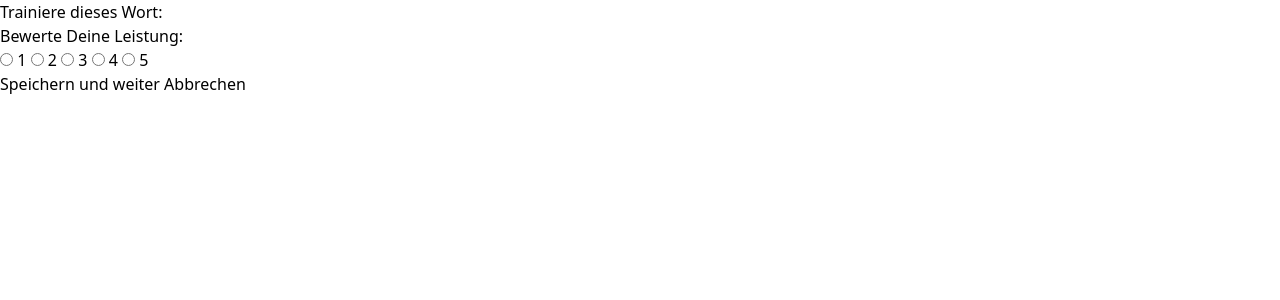
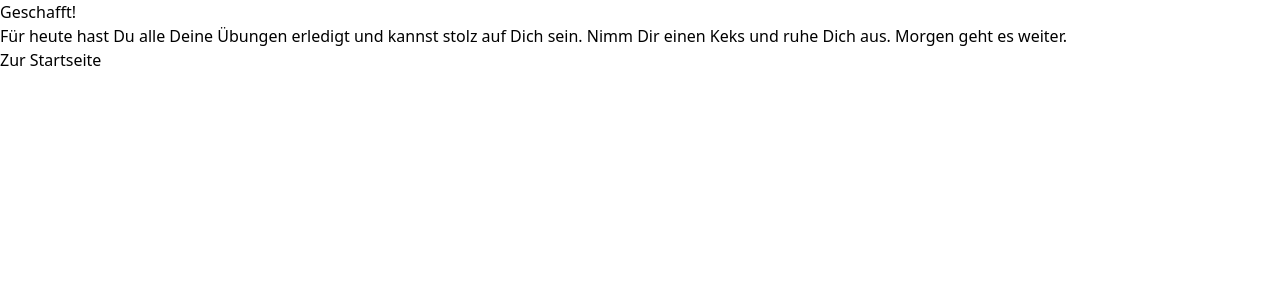
Before and after one commit to weinbusch/spaced-repitition, a Flask app: template juliano/templates/train.html in a window 1280 px wide. Shown: the top 300 px of the page. Run offline with Flask 2, Linux system fonts and the light colour scheme; the template is opened without the code that fills it: values that come from a table or form of the project are taken from there, others are empty; style sheets or scripts are compiled from the project's sources; some libraries are stand-ins or nearby versions.

Commit message:
adapt ui for sm-2 algorithm

```diff
--- a/juliano/forms.py
+++ b/juliano/forms.py
@@ -23,4 +23,4 @@
 
 class TrainForm(Form):
 
-    grade = RadioField(choices=range(1, 6))
+    grade = RadioField(choices=range(6), coerce=int)
--- a/juliano/routes.py
+++ b/juliano/routes.py
@@ -27,7 +27,7 @@
 def train():
     item = get_next_word(db_session, current_user)
     form = TrainForm(request.form)
-    if request.method == "POST" and form.validate():
+    if item and request.method == "POST" and form.validate():
         update_word(item, **form.data)
         db_session.commit()
         return redirect(url_for("train"))
--- a/juliano/templates/base.html
+++ b/juliano/templates/base.html
@@ -24,7 +24,7 @@
 <body class="h-screen antialiased text-gray-800 bg-gray-100">
 {% block body %}{% endblock %}
 <script>
-  var locale = "{{ g.locale or 'en' }}";
+  var locale = "{{ g.locale or 'de' }}";
   moment.locale(locale);
 
   var momentObjects = document.querySelectorAll("span[moment-format]");
--- a/juliano/templates/train.html
+++ b/juliano/templates/train.html
@@ -2,6 +2,7 @@
 {% from "_forms.html" import render_form %}
 
 {% block main %}
+{% if item %}
 <div class="mt-8">
   <div class="text-sm font-semibold leading-tight text-gray-700 text-center">
     Trainiere dieses Wort:
@@ -9,6 +10,13 @@
   <div class="mt-2 flex justify-around">
     <span class="inline-block px-4 p-2 bg-indigo-900 text-gray-100 rounded-full">{{ item.word }}</span>
   </div>
+  {% if item.next_iteration %}
+  <div class="text-sm text-center text-gray-700">
+
+    <span moment-format="fromNow">{{ item.next_iteration }}</span>
+
+  </div>
+  {% endif %}
   <div class="mt-8">
     <form action="" method="POST">
       <input type="hidden" name="csrf_token" value="{{ csrf_token() }}">
@@ -42,4 +50,20 @@
     </form>
   </div>
 </div>
+{% else %}
+<div class="mt-8">
+  <h1 class="text-center text-indigo-700 text-4xl">Geschafft!</h1>
+  <div class="mt-4">
+    Für heute hast Du alle Deine Übungen erledigt und kannst stolz auf
+    Dich sein. Nimm Dir einen Keks und ruhe Dich aus. Morgen geht es
+    weiter.
+  </div>
+  <div class="mt-8 flex justify-around">
+    <a href="{{ url_for('index') }}"
+       class="inline-block px-4 p-2 bg-indigo-500 hover:bg-indigo-600 text-white rounded-full cursor-pointer">
+      Zur Startseite
+    </a>
+  </div>
+</div>
+{% endif %}
 {% endblock %}
```
Also changed, not shown: juliano/templates/index.html (+13 -9 lines).
